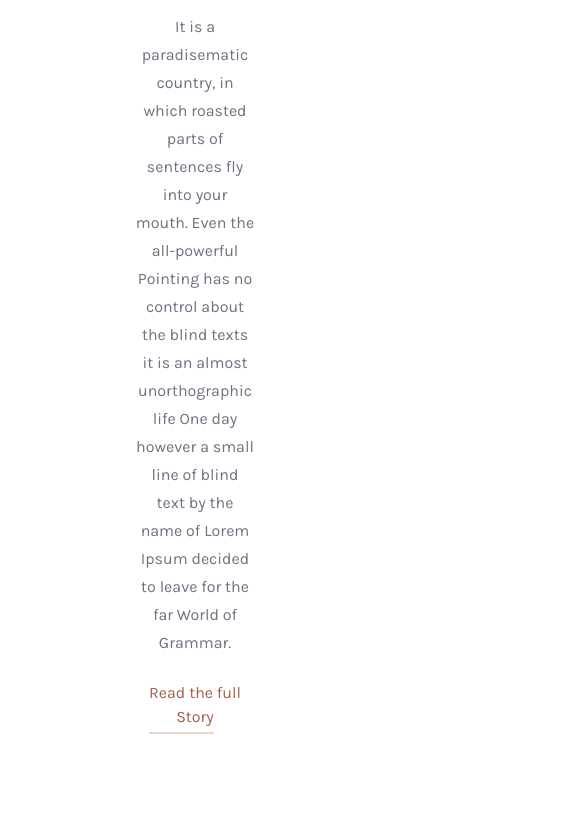
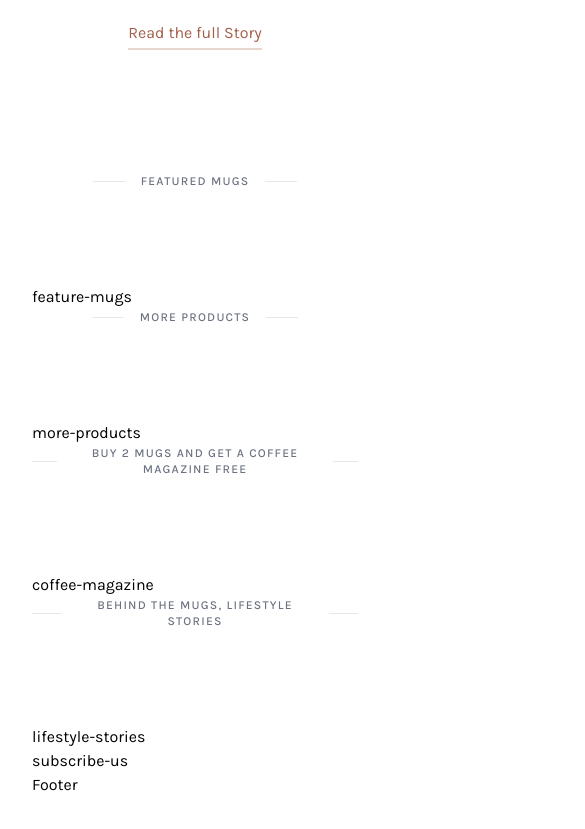
Before and after one commit to ndhoan/tailwind-coffee-style, a website: page src/index.html in a window 390 px wide. Shown: the part 1145-1974 px from the top of the page, 585 px wide, since content can reach past the window. After the commit the page ends 1942 px from the top, so only its background shows below. Drawn offline with nearby package versions, Linux system fonts and the light colour scheme; files that its build step writes are made by us from their sources; files whose address does not match are found by name.

Commit message:
add story and subheading

```diff
--- a/src/index.html
+++ b/src/index.html
@@ -119,7 +119,9 @@
           </div>
           <div class="story">
             <div class="w-full h-full flex justify-center items-center">
-              <div class="px-96 py-32 text-center">
+              <div
+                class="px-4 sm:px-16 md:px-32 lg:px-64 xl:px-96 py-32 text-center"
+              >
                 <div class="text-3xl leading-10 mb-6">
                   Even the all-powerful Pointing has no control about the blind
                   texts.
@@ -142,11 +144,38 @@
               </div>
             </div>
           </div>
+          <div class="hnd-sub-headline">
+            <div class="hnd-sub-headline-deco-line"></div>
+            <div class="hnd-sub-headline-label">Featured Mugs</div>
+            <div class="hnd-sub-headline-deco-line"></div>
+          </div>
           <div class="feature-mugs">feature-mugs</div>
+
+          <div class="hnd-sub-headline">
+            <div class="hnd-sub-headline-deco-line"></div>
+            <div class="hnd-sub-headline-label">More Products</div>
+            <div class="hnd-sub-headline-deco-line"></div>
+          </div>
           <div class="more-products">more-products</div>
-          <div class="more-products">more-products</div>
+
+          <div class="hnd-sub-headline">
+            <div class="hnd-sub-headline-deco-line"></div>
+            <div class="hnd-sub-headline-label">
+              Buy 2 mugs and get a coffee magazine free
+            </div>
+            <div class="hnd-sub-headline-deco-line"></div>
+          </div>
           <div class="coffee-magazine">coffee-magazine</div>
+
+          <div class="hnd-sub-headline">
+            <div class="hnd-sub-headline-deco-line"></div>
+            <div class="hnd-sub-headline-label">
+              Behind the mugs, lifestyle stories
+            </div>
+            <div class="hnd-sub-headline-deco-line"></div>
+          </div>
           <div class="lifestyle-stories">lifestyle-stories</div>
+
           <div class="subscribe-us">subscribe-us</div>
         </main>
         <footer>Footer</footer>
--- a/src/input.css
+++ b/src/input.css
@@ -23,3 +23,15 @@
 .hnd-badge-circle {
   @apply text-xs text-center rounded-full px-1.5;
 }
+
+.hnd-sub-headline {
+  @apply flex justify-center items-center mb-24;
+}
+
+.hnd-sub-headline-deco-line {
+  @apply w-8 h-px bg-gray-200;
+}
+
+.hnd-sub-headline-label {
+  @apply uppercase mx-4 tracking-widest text-gray-500 font-medium text-xs text-center;
+}
```
